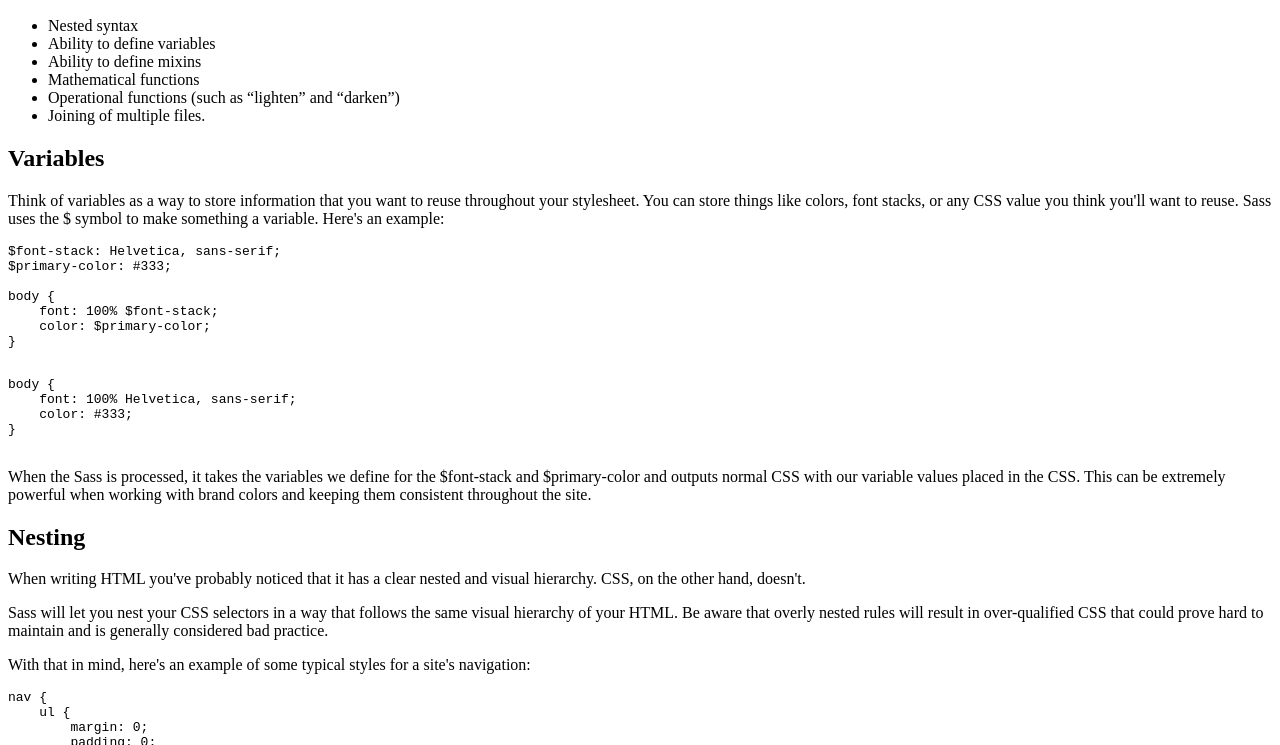
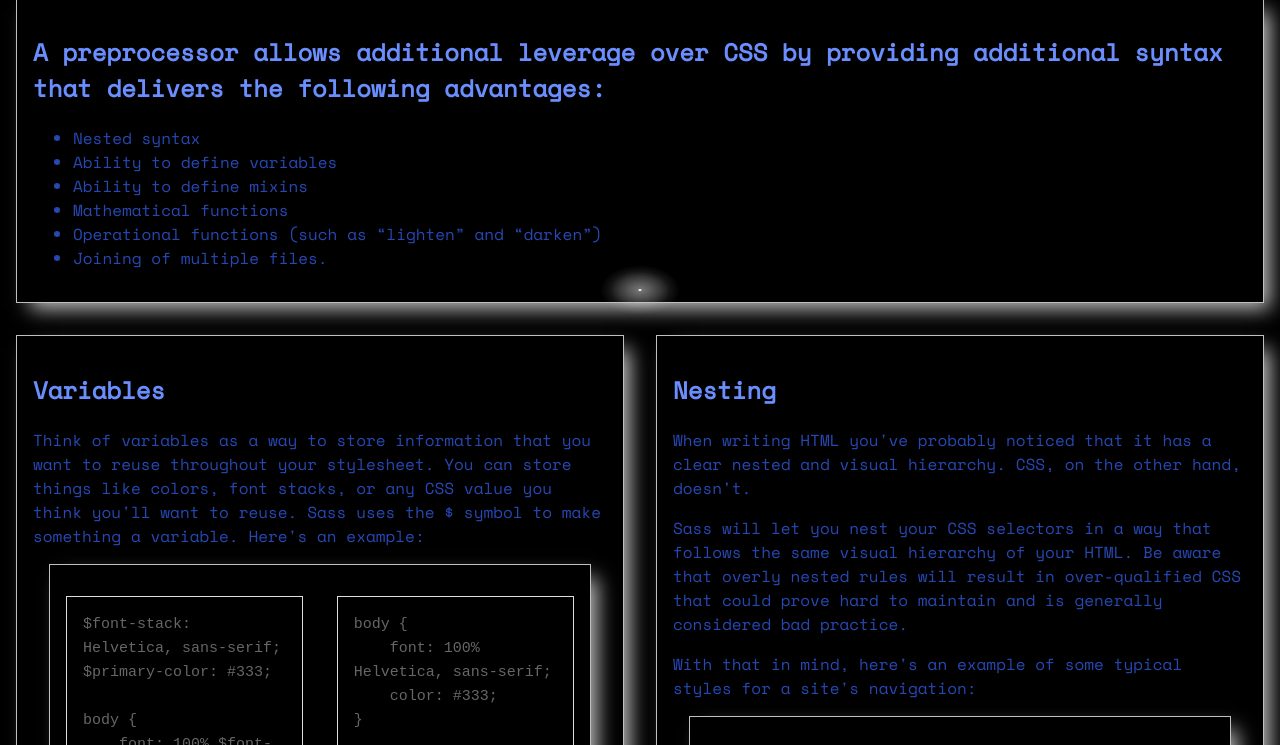
Before and after one commit to Sieglindevwb/SASS_Intro, a plain HTML site: page index.html in a window 1280 px wide. Shown: the part 110-855 px from the top of the page. Drawn offline with nearby package versions, Linux system fonts and the light colour scheme.

Commit message:
Add input from css file

```diff
--- a/style.css
+++ b/style.css
@@ -1 +1,112 @@
 /*# sourceMappingURL=style.css.map */
+body {
+    font: 100% "Space Mono", monospace;
+    color: #2748b3;
+    margin: 0px;
+    padding: 0px;
+    background-color: #000;
+    background-image: radial-gradient(
+        #fff,
+        rgba(255, 255, 255, 0.2) 2px,
+        transparent 40px
+      ),
+      radial-gradient(#fff, rgba(255, 255, 255, 0.15) 1px, transparent 30px),
+      radial-gradient(#fff, rgba(255, 255, 255, 0.1) 2px, transparent 40px),
+      radial-gradient(
+        rgba(255, 255, 255, 0.4),
+        rgba(255, 255, 255, 0.1) 2px,
+        transparent 30px
+      );
+    background-size: 550px 550px, 350px 350px, 250px 250px, 150px 150px;
+    background-position: 0 0, 40px 60px, 130px 270px, 70px 100px;
+    background-attachment: fixed;
+  }
+
+  article {
+    display: flex;
+    flex-wrap: wrap;
+  }
+
+  article section {
+    flex-grow: 1;
+    flex-basis: 45%;
+    border: 1px silver solid;
+    -webkit-box-shadow: 10px 10px 19px -4px rgba(255, 255, 255, 0.75);
+    -moz-box-shadow: 10px 10px 19px -4px rgba(255, 255, 255, 0.75);
+    box-shadow: 10px 10px 19px -4px rgba(255, 255, 255, 0.75);
+    padding: 16px;
+    margin: 16px;
+    clear: both;
+    overflow: auto;
+    box-sizing: border-box;
+  }
+
+  article section#selling-points {
+    flex-grow: 2;
+    flex-basis: 100%;
+  }
+
+  article pre {
+    background: #000;
+    border: 1px solid #ddd;
+    color: #666;
+    font-family: monospace;
+    font-size: 15px;
+    line-height: 1.6;
+    margin-bottom: 1.6em;
+    max-width: 100%;
+    overflow: auto;
+    padding: 16px;
+    display: block;
+    white-space: pre-wrap;
+  }
+
+  article pre.before {
+    float: left;
+    width: 40%;
+  }
+
+  article pre.after {
+    float: right;
+    width: 40%;
+  }
+
+  h1,
+  h2,
+  h6 {
+    color: #6b8eff;
+  }
+
+  h1 {
+    text-align: center;
+  }
+
+  h6 {
+    text-align: center;
+    font-size: 2em;
+    padding: 32px;
+    margin-bottom: 0px;
+  }
+
+  .message,
+  .success,
+  .error,
+  .warning {
+    border: 1px solid #ccc;
+    padding: 16px;
+    margin: 16px;
+    color: #2748b3;
+    background-color: #000;
+  }
+
+  .success {
+    background-color: green;
+  }
+
+  .error {
+    background-color: red;
+  }
+
+  .warning {
+    background-color: orange;
+  }
```
